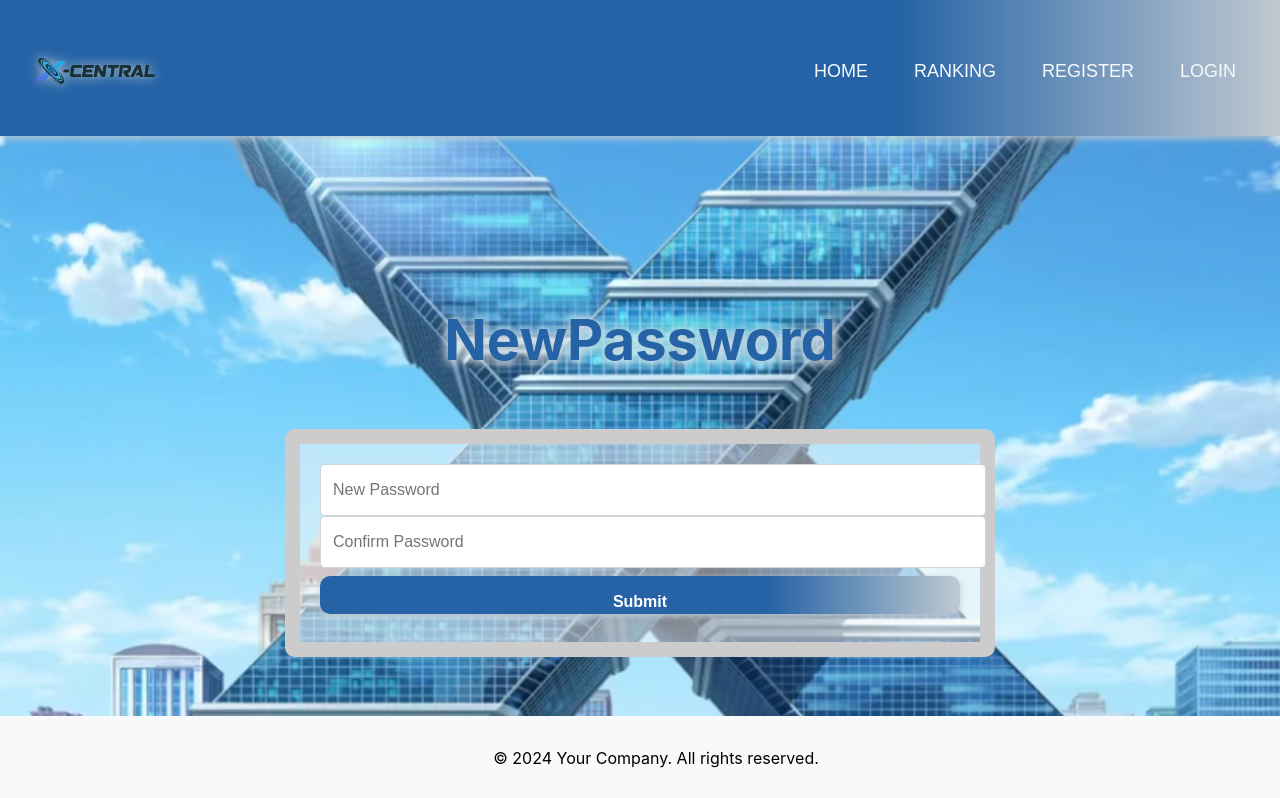
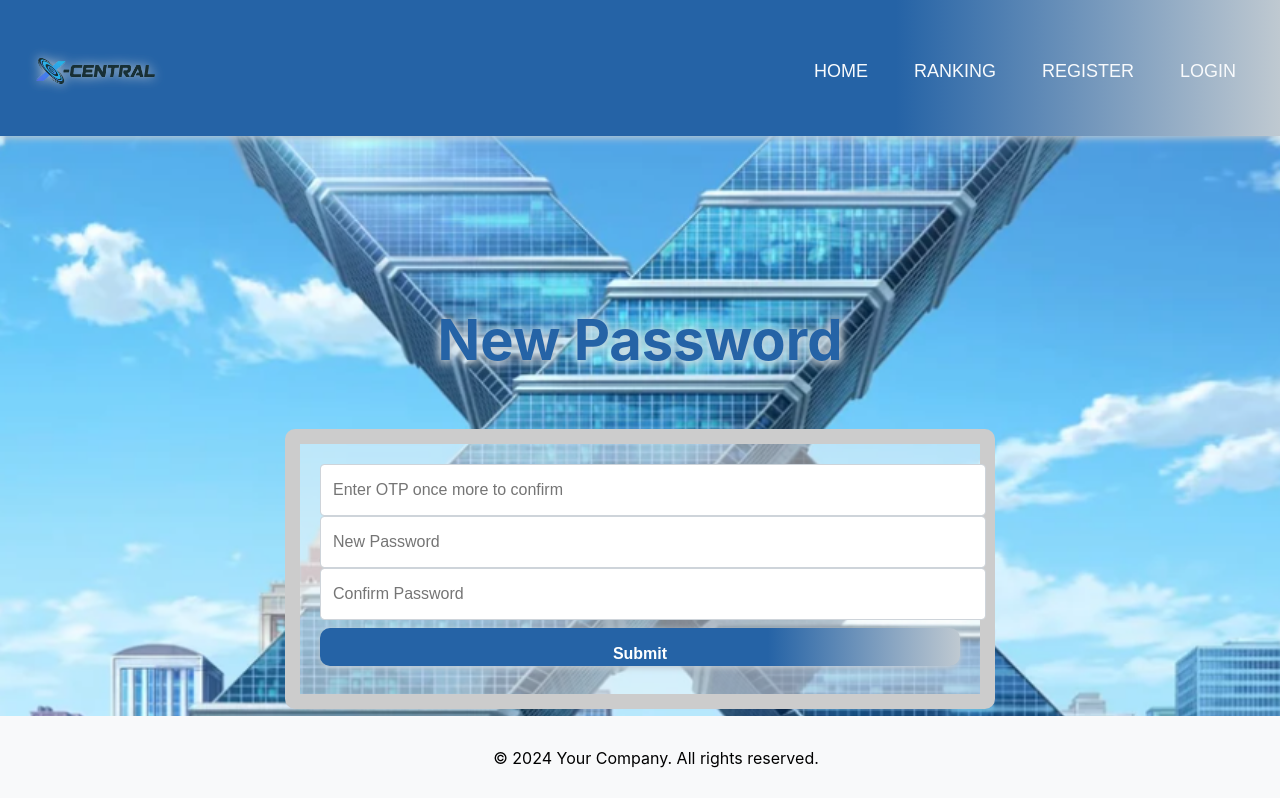
Before and after one commit to RoyZone96/xcentralfront, a React (Create React App) app: page /newPassword in a window 1280 px wide. Shown: the top 798 px of the page. Built offline with nearby package versions, Linux system fonts and the light colour scheme.

Commit message:
successfully connected otp functionality

```diff
--- a/src/routes/ForgotAccount/ForgotAccount.js
+++ b/src/routes/ForgotAccount/ForgotAccount.js
@@ -4,15 +4,14 @@ import "./ForgotAccount.css";
 
 const ForgotAccount = () => {
   const [email, setEmail] = useState("");
-  const [message, setMessage] = useState("");
 
   const handleEmailSubmit = async (e) => {
     e.preventDefault();
     try {
-      const response = await axios.post(`http://localhost:8080/forgotPassword/verifyEmail/${ email }`);
-      setMessage(response.data);
+      const response = await axios.post(`http://localhost:8080/forgotPassword/verifyMail/${email}`);
+      alert(response.data);
     } catch (error) {
-      setMessage("Error resetting password");
+      alert("Error resetting password");
     }
   };
 
@@ -33,7 +32,7 @@ const ForgotAccount = () => {
         </div>
         <button type="submit">Submit</button>
       </form>
-      {message && <p>{message}</p>}
+
     </div>
   );
 };
--- a/src/routes/NewPassword/NewPassword.js
+++ b/src/routes/NewPassword/NewPassword.js
@@ -6,6 +6,7 @@ import axios from "axios";
 export default function NewPassword() {
   const [password, setPassword] = useState("");
   const [confirmPassword, setConfirmPassword] = useState("");
+  const [confirmOtp, setConfirmOtp] = useState("");
   const navigate = useNavigate();
 
   const handleNewPassword = async (event) => {
@@ -16,12 +17,13 @@ export default function NewPassword() {
       };
 
       const payload = {
-        password: password,
+        otp: confirmOtp,
+        newPassword: password,
         confirmPassword: confirmPassword,
       };
 
       console.log("Sending request to update password:", payload);
-      const response = await axios.put(
+      const response = await axios.post(
         `http://localhost:8080/forgotPassword/resetPassword`,
         payload,
         { headers }
@@ -35,13 +37,20 @@ export default function NewPassword() {
       }
     } catch (error) {
       console.error("Error during password update:", error);
-      alert("Password update failed");
+      alert("Password update failed: " + error);
     }
   };
   return (
     <section className="container">
-      <h1>NewPassword</h1>
+      <h1>New Password</h1>
       <form className="form-container" onSubmit={handleNewPassword}>
+       <input
+       type="text"
+        value={confirmOtp}
+        placeholder="Enter OTP once more to confirm"
+        onChange={(event) => setConfirmOtp(event.target.value)}
+       />
+
         <input
           type="password"
           value={password}
```
